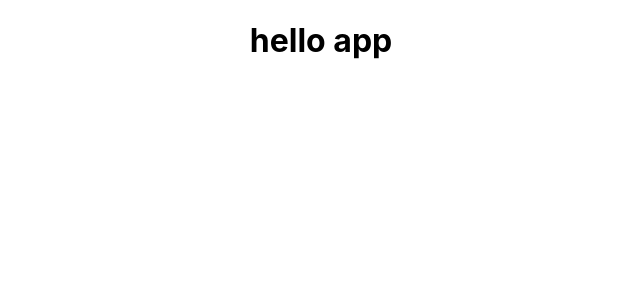
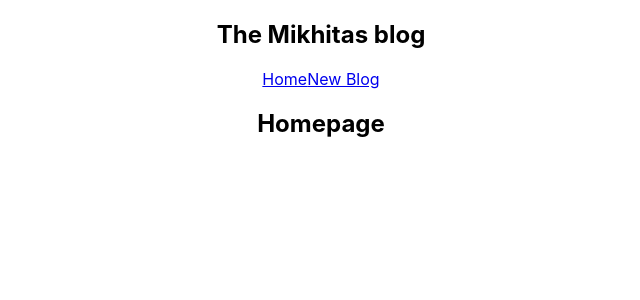
Before and after one commit to mikhita/Tip-Calculator-With-React, a React (Create React App) app in the folder gasan-test/: page / in a window 1280 px wide. Shown: the top 300 px of the page, without its empty margins (319-959 px from the left). Built offline with nearby package versions, Linux system fonts and the light colour scheme.

Commit message:
I add components

```diff
--- a/gasan-test/src/App.js
+++ b/gasan-test/src/App.js
@@ -1,10 +1,13 @@
 import './App.css';
+import NAvbar from './navbar';
+import Home from './home';
 
 function App() {
   return (
     <div className="App">
+      <NAvbar/>
       <div className="content">
-        <h1>hello app</h1>
+      <Home/>
       </div>
     </div>
   );
--- /dev/null
+++ b/gasan-test/src/home.js
@@ -0,0 +1,9 @@
+const Home = () => {
+    return (
+        <div className="home">
+            <h2 className="homepage">Homepage</h2>
+        </div>
+     );
+}
+
+export default Home;
--- /dev/null
+++ b/gasan-test/src/navbar.js
@@ -0,0 +1,13 @@
+const NAvbar = () => {
+    return (
+        <nav className="navbarNav">
+            <h1 className="navBarH1">The Mikhitas blog</h1>
+            <div className="navbarContent">
+                <a href="/" className="homaAnchor">Home</a>
+                <a href="/" className="homaAnchor">New Blog</a>
+            </div>
+        </nav>
+     );
+}
+
+export default NAvbar;
```
